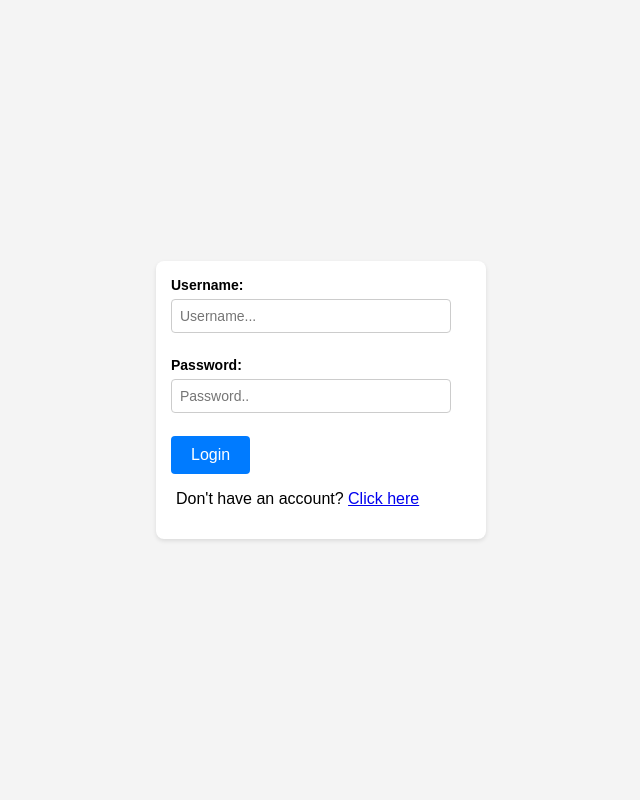
After one commit to edhadi/Flask-Task-List, a Flask app: page /login in a window 1280 px wide. The commit adds this page. Shown: the whole page, without its empty margins (319-959 px from the left). Run offline with Flask 3, Linux system fonts and the light colour scheme.

Commit message:
Added authentication, session, navbar and users database collection, modified some styling, flash messages and bug fixes. Each user has their own tasks, and only logged in users can add tasks. Next Steps: Admin Panel and Account Management

```diff
--- a/app.py
+++ b/app.py
@@ -1,9 +1,10 @@
 from bson import ObjectId
 from datetime import datetime
-from flask import Flask, render_template, request, url_for, redirect, flash
+from flask import Flask, render_template, request, url_for, redirect, flash, session
 from pymongo import MongoClient
 from pymongo.collection import Collection
 from pymongo.database import Database
+import hashlib
 import os
 from dotenv import load_dotenv
 
@@ -18,7 +19,8 @@ mongo_url = os.getenv("MONGO_URL")
 mongo_username = os.getenv("MONGO_USERNAME")
 mongo_password = os.getenv("MONGO_PASSWORD")
 database_name = os.getenv("Database")
-database_collection = os.getenv("Collection")
+database_tasks_collection = os.getenv("database_tasks_collection")
+database_users_collection = os.getenv("database_user_collection")
 
 # MongoDB connection
 uri = f"mongodb+srv://{mongo_username}:{mongo_password}@{mongo_url}/?retryWrites=true&w=majority"
@@ -26,16 +28,100 @@ client = MongoClient(uri)
 
 # MongoDB database and collection connection
 database: Database = client.get_database(f"{database_name}")
-collection: Collection = database.get_collection(f"{database_collection}")
+tasks_collection: Collection = database.get_collection(f"{database_tasks_collection}")
+users_collection: Collection = database.get_collection(f"{database_users_collection}")
 
 # Templates
 index_template = "index.html"
+register_template = "authentication/register.html"
+login_template = "authentication/login.html"
 
 # Routes
 @app.route('/', methods=['GET', 'POST'])
 def main():
-    tasks = list(collection.find())
+    if "username" not in session:
+        return render_template(index_template)
+    else:
+        username = session["username"]
+        tasks = list(tasks_collection.find({"Username": username}))
     return render_template(index_template, tasks=tasks)
+
+@app.route('/register', methods=['GET','POST'])
+def register():
+    if request.method == 'POST':
+        username = request.form.get("username")
+        password = request.form.get("password")
+        repeat_password = request.form.get("passwordRepeat")
+
+        existing_user = users_collection.find_one({"$or": [{"username": username}]})
+
+        if not username or not password or not repeat_password:
+            flash('Fields cannot be empty', 'error')
+            return redirect(url_for('register'))
+
+        if existing_user:
+            flash('Username already exists', 'error')
+            return redirect(url_for('register'))
+
+        if password != repeat_password:
+            flash("Passwords don't match", 'error')
+            return redirect(url_for('register'))
+
+        hasher = hashlib.shake_256()
+        hasher.update(password.encode("utf-8"))
+        hashed_password = hasher.digest(32)
+        timestamp = datetime.now().strftime("%Y-%m-%d %H:%M:%S")
+
+        data = {
+            "created": timestamp,
+            "username": username,
+            "password": hashed_password,
+            "admin": 0,
+            "tasks": 0
+        }
+        users_collection.insert_one(data)
+
+        flash('You have registered successfully', 'success')
+        return redirect(url_for('login'))
+
+    return render_template(register_template)
+
+@app.route('/login', methods=['POST','GET'])
+def login():
+    if request.method == 'POST':
+        username = request.form.get('username')
+        password = request.form.get('password')
+
+        user = users_collection.find_one({"username": username})
+
+        if not username or not password:
+            flash('Fields cannot be empty', 'error')
+            return redirect(url_for('login'))
+
+        if user:
+            stored_password = user.get("password")
+            hasher = hashlib.shake_256()
+            hasher.update(password.encode('utf-8'))
+            hashed_password = hasher.digest(32)
+
+            if hashed_password == stored_password:
+                session["username"] = user["username"]
+                session["admin"] = user.get("admin", 0)
+                return redirect(url_for('main'))
+            else:
+                flash('Incorrect password', 'error')
+                return redirect(url_for('login'))
+        else:
+            flash("User doesn't exist", 'error')
+            return redirect(url_for('login'))
+
+    return render_template(login_template)
+
+@app.route('/logout', methods=['GET','POST'])
+def logout():
+    session.pop('username')
+    flash('You have succesfully logged out', 'success')
+    return redirect(url_for('main'))
 
 @app.route('/add_task', methods=['POST'])
 def add_task():
@@ -43,9 +129,6 @@ def add_task():
     taskDescription = request.form.get("taskDescription")
     taskStatus = request.form.get("status")
     dueTo = request.form.get("dueTo")
-
-    if not taskName or not taskDescription:
-        flash('Fields cannot be empty', 'error')
 
     if dueTo:
         try:
@@ -56,14 +139,21 @@ def add_task():
     else:
         dueTo_datetime = None
 
-    data = {
-        "Name": taskName,
-        "Description": taskDescription,
-        "Status": taskStatus,
-        "DueTo": dueTo_datetime.strftime("%Y-%m-%d %H:%M") if dueTo_datetime else None
-    }
-    collection.insert_one(data)
-    flash("Task added succefully", "success")
+    if "username" not in session:
+        flash('You must login first', 'error')
+    elif not taskName or not taskDescription:
+        flash('Fields cannot be empty', 'error')
+    else:
+        data = {
+            "Username": session['username'],
+            "Name": taskName,
+            "Description": taskDescription,
+            "Status": taskStatus,
+            "DueTo": dueTo_datetime.strftime("%Y-%m-%d %H:%M") if dueTo_datetime else None
+        }
+        tasks_collection.insert_one(data)
+        users_collection.update_one({"username": session['username']}, {"$inc": {"tasks": 1}})
+        flash("Task added succefully", "success")
 
     return redirect(url_for("main"))
 
@@ -71,9 +161,10 @@ def add_task():
 def delete_task():
     task_id = request.form.get("task_id")
     if task_id:
-        result = collection.delete_one({"_id": ObjectId(task_id)})
+        result = tasks_collection.delete_one({"_id": ObjectId(task_id)})
         if result.deleted_count == 1:
             flash("Task deleted succefully", "success")
+            users_collection.update_one({"username": session['username']}, {"$inc": {"tasks": -1}})
         else:
             flash("Error deleting task.", "error")
     else:
@@ -83,13 +174,13 @@ def delete_task():
 
 @app.route('/edit_task/<task_id>', methods=['GET', 'POST'])
 def edit_task(task_id):
-    task = collection.find_one({"_id": ObjectId(task_id)})
+    task = tasks_collection.find_one({"_id": ObjectId(task_id)})
     if task:
         if request.method == 'POST':
             task_name = request.form.get("taskName")
             task_description = request.form.get("taskDescription")
             task_status = request.form.get("status")
-            collection.update_one({"_id": ObjectId(task_id)}, {"$set": {"Name": task_name, "Description": task_description, "Status": task_status}})
+            tasks_collection.update_one({"_id": ObjectId(task_id)}, {"$set": {"Name": task_name, "Description": task_description, "Status": task_status}})
             flash("Task updated successfully", "success")
             return redirect(url_for("main"))
         return render_template("edit_task.html", task=task)
@@ -98,4 +189,4 @@ def edit_task(task_id):
         return redirect(url_for("main"))
 
 if __name__ == "__main__":
-    app.run(debug=True)
+    app.run(port=5001,debug=True)
--- /dev/null
+++ b/static/authentication/css/auth_style.css
@@ -0,0 +1,63 @@
+body {
+    font-family: Arial, sans-serif;
+    background-color: #f4f4f4;
+    margin: 0;
+    padding: 0;
+    display: flex;
+    justify-content: center;
+    align-items: center;
+    height: 100vh;
+}
+
+form {
+    background-color: #fff;
+    padding: 15px;
+    border-radius: 8px;
+    box-shadow: 0 2px 4px rgba(0, 0, 0, 0.1);
+    width: 300px;
+}
+
+label {
+    font-weight: bold;
+    font-size: 14px;
+}
+
+input[type="text"],
+input[type="password"] {
+    width: calc(100% - 20px);
+    padding: 8px;
+    margin: 5px 0;
+    border: 1px solid #ccc;
+    border-radius: 4px;
+    box-sizing: border-box;
+    font-size: 14px;
+}
+
+button {
+    background-color: #007bff;
+    color: #fff;
+    border: none;
+    border-radius: 4px;
+    padding: 10px 20px;
+    cursor: pointer;
+    font-size: 16px;
+}
+
+button:hover {
+    background-color: #0056b3;
+}
+
+.description {
+    margin-left: 5px;
+    margin-bottom: 5px;
+}
+
+.alert.success {
+    margin-left: 5px;
+    color: green;
+}
+
+.alert.error {
+    margin-left: 5px;
+    color: red;
+}
--- /dev/null
+++ b/templates/authentication/login.html
@@ -0,0 +1,30 @@
+<!DOCTYPE html>
+<html lang="en">
+<head>
+    <meta charset="UTF-8">
+    <meta name="viewport" content="width=device-width, initial-scale=1.0">
+    <link rel="stylesheet" type="text/css" href="{{ url_for('static', filename='authentication/css/auth_style.css') }}">
+    <title>Login</title>
+</head>
+<body>
+    <form action="/login" method="post">
+        <label for="username">Username:</label>
+        <input type="text" id="username" name="username" placeholder="Username..."><br><br>
+        <label for="password">Password:</label>
+        <input type="password" id="password" name="password" placeholder="Password.."><br><br>
+        <button type="submit">Login</button>
+        <p id="formError" class="error-message">
+            {% with messages = get_flashed_messages(with_categories=true) %}
+                {% if messages %}
+                  {% for category, message in messages %}
+                    <div class="alert {{ category }}"> {{ message|capitalize }} </div>
+                  {% endfor %}
+                {% endif %}
+            {% endwith %}
+        </p>
+        <div class="description">
+            <p>Don't have an account? <a href="/register">Click here</a></p>
+        </div>
+    </form>
+</body>
+</html>
--- a/templates/index.html
+++ b/templates/index.html
@@ -7,9 +7,11 @@
     <link rel="stylesheet" href="{{url_for('static', filename='css/style.css')}}"/>
 </head>
 <body>
+    {% include 'navbar.html' %}
     <div class="container">
         <h1>Task Manager</h1>
         <form action="/add_task" method="post">
+            <label>Logged in as: {{ session["username"] }}</label>
             <label for="taskName">Name:</label>
             <input type="text" id="taskName" name="taskName" placeholder="Enter task name...">
             <label for="taskDescription">Description:</label>
```
Also changed, not shown: static/css/navbar.css (added, +92 -0 lines), static/css/style.css (+9 -13 lines), templates/authentication/register.html (added, +30 -0 lines), templates/navbar.html (added, +32 -0 lines), README.MD.
